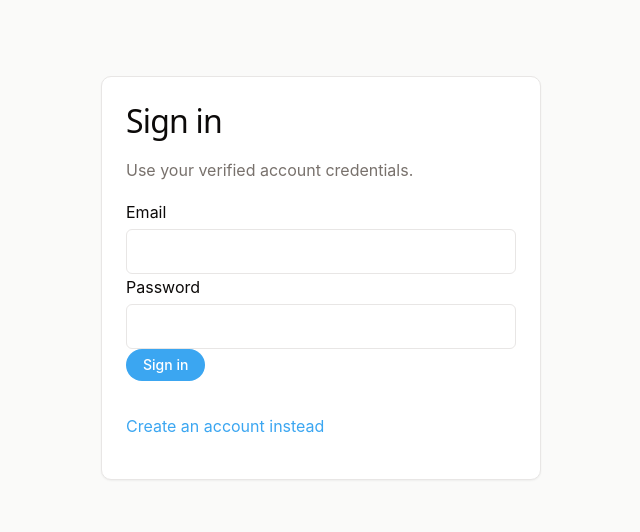
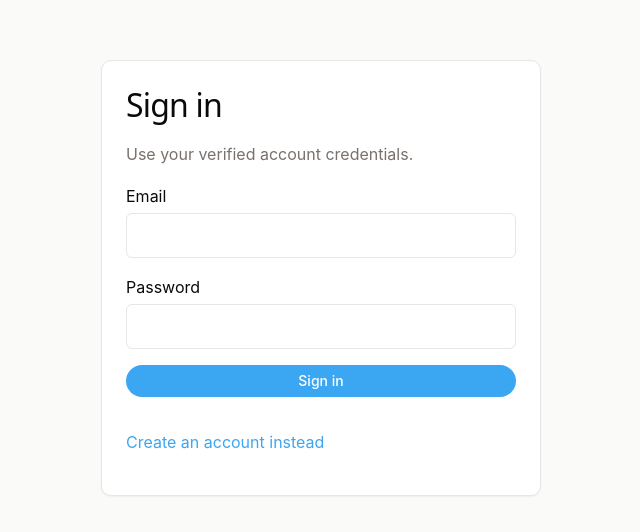
Before and after one commit to acorrea-B/personal-account-proyect-front-end, a Next.js app: page /login in a window 1280 px wide. Shown: the part 122-654 px from the top of the page, without its empty margins (319-959 px from the left). Built offline with nearby package versions, Linux system fonts and the light colour scheme; no server answers.

Commit message:
style(auth): add vertical rhythm between form fields and submit

```diff
--- a/app/globals.css
+++ b/app/globals.css
@@ -99,6 +99,12 @@ body {
   padding: var(--space-24);
   display: grid;
   gap: var(--space-16);
+}
+
+.auth-card form {
+  display: grid;
+  gap: var(--space-16);
+  margin: 0;
 }
 
 .auth-heading {
```
